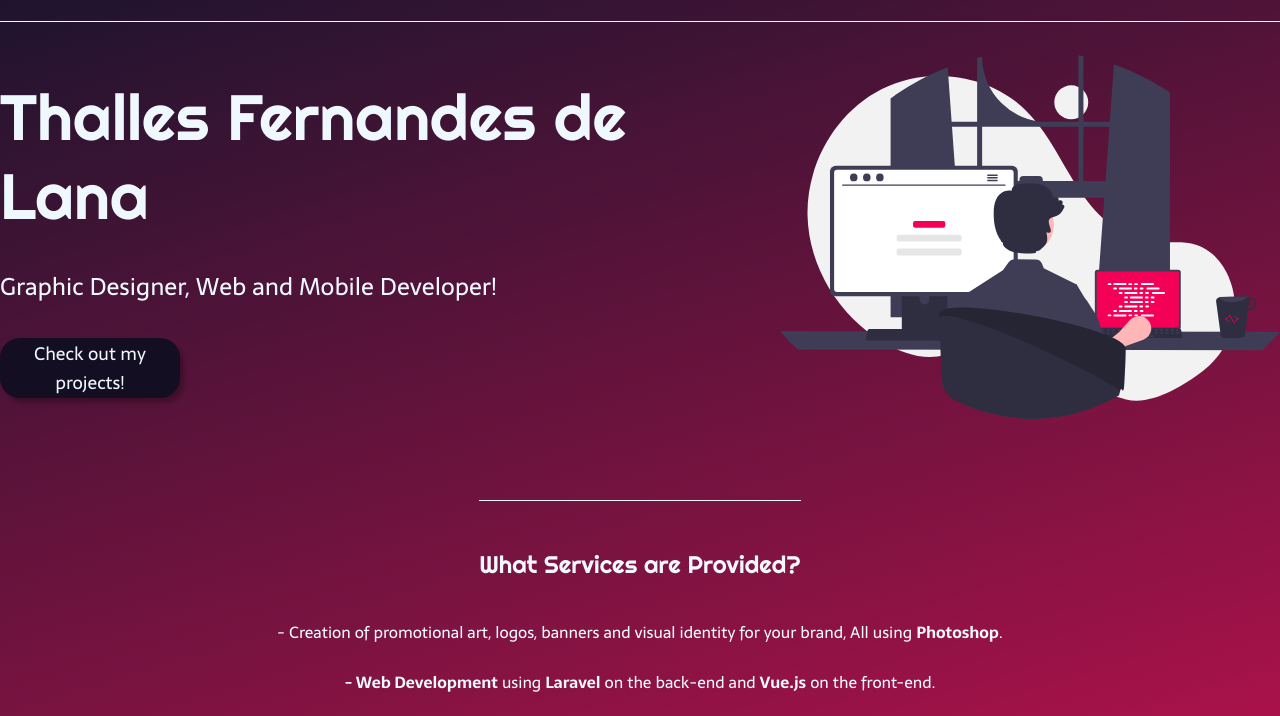
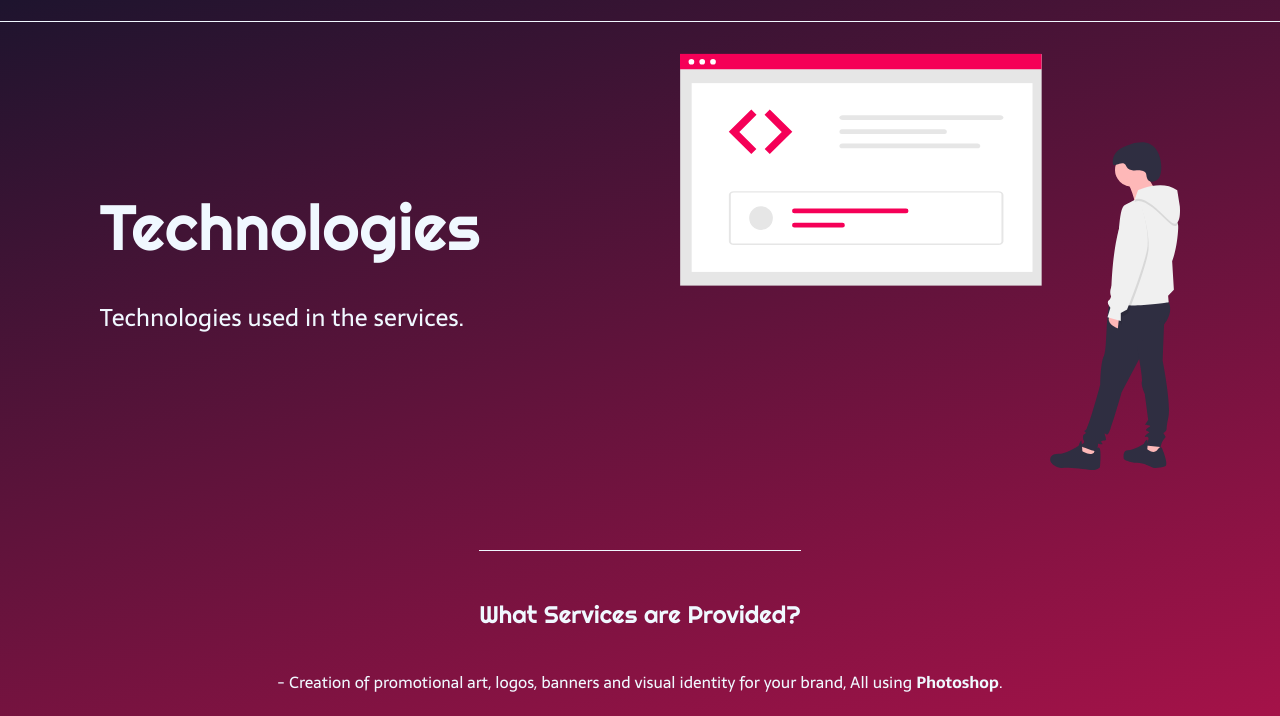
Before and after one commit to ThallesLana/landingPage, a plain HTML site: page tech.html in a window 1280 px wide. Shown: the part 81-797 px from the top of the page. Drawn offline with Linux system fonts and the light colour scheme.

Commit message:
att 13/01/22

```diff
--- a/css/style.css
+++ b/css/style.css
@@ -156,3 +156,33 @@ body {
     cursor: default;
     color: grey;
 }
+
+.main-informations-tech{
+    display: flex;
+    flex-direction: row;
+    align-items: center;
+    justify-content: space-around;
+}
+
+.main-informations-write-tech{
+    display: flex;
+    flex-direction: column;
+    gap: 32px;
+}
+
+.main-informations-write-title-tech{
+    display: flex;
+    flex-direction: column;
+    gap: 32px;
+    font-family: 'Righteous', cursive;
+    font-weight: 400;
+    font-size: 64px;
+    color: aliceblue;
+}
+
+.main-img-tech{
+    height: 480px;
+    width: auto;
+    max-width: 500px;
+    max-height: 500px;
+}
--- a/tech.html
+++ b/tech.html
@@ -19,17 +19,16 @@
     </header>
     <!-- Main -->
     <main class="main">
-        <section class="main-informations">
-            <div class="main-informations-write">
-                <h1 class="main-informations-write-title">
-                    Thalles Fernandes de Lana
+        <section class="main-informations-tech">
+            <div class="main-informations-write-tech">
+                <h1 class="main-informations-write-title-tech">
+                    Technologies
                 </h1>
                 <h2 class="main-informations-write-description">
-                    Graphic Designer, Web and Mobile Developer!
+                    Technologies used in the services.
                 </h2>
-                <a href="https://github.com/ThallesLana" target="_blank"><button class="main-informations-button">Check out my projects!</button></a>
             </div>
-            <img class="main-img" src="images/programming1.svg" alt="img Programming">
+            <img class="main-img-tech" src="images/code.svg" alt="img Programming">
         </section>
 
         <section class="main-additional-informations">
```
Also changed, not shown: index.html (+1 -1 lines), images/code.png (deleted), images/code.svg (added), images/programming.png (deleted), images/programming.svg (renamed from images/programming1.svg), images/programming1.png (deleted).
